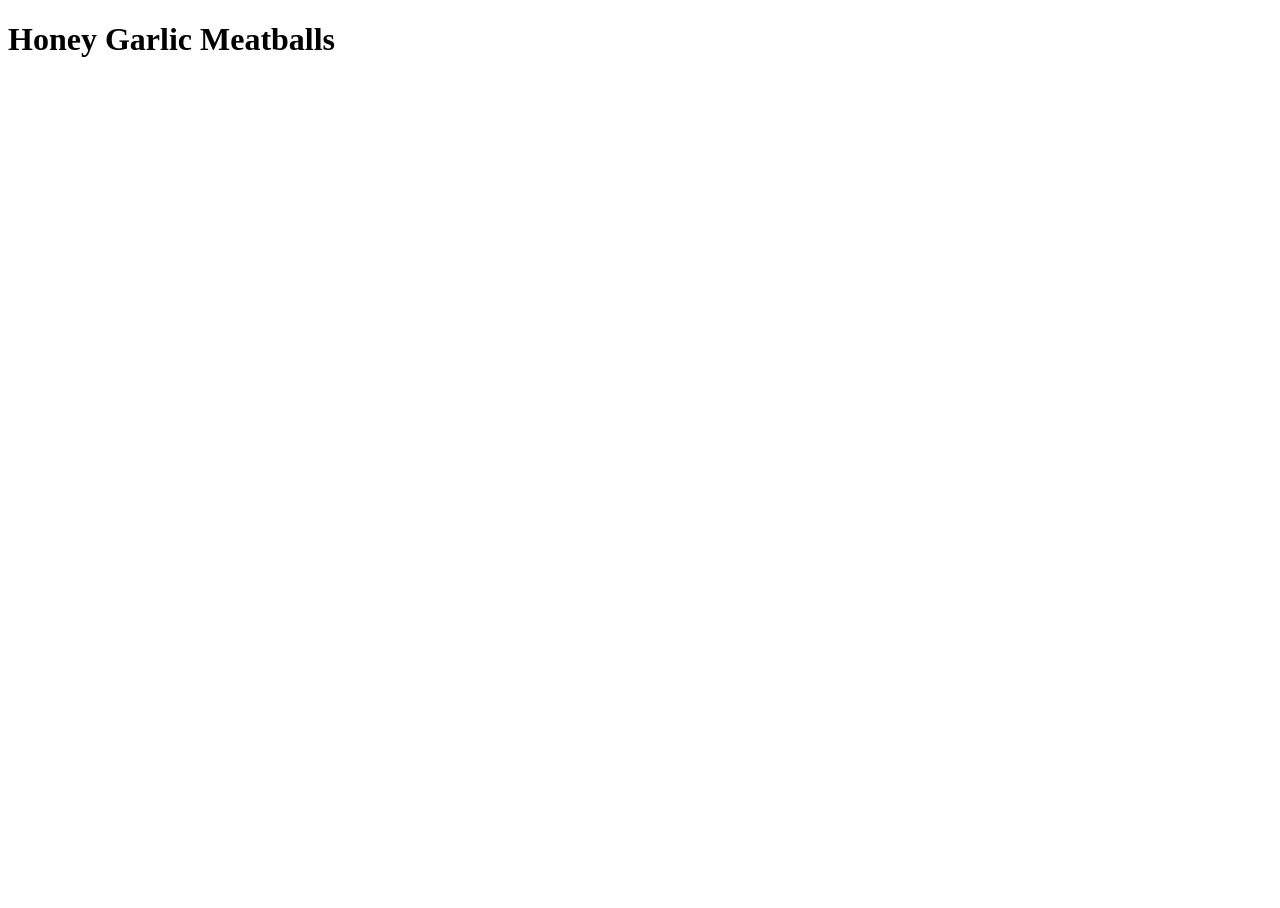
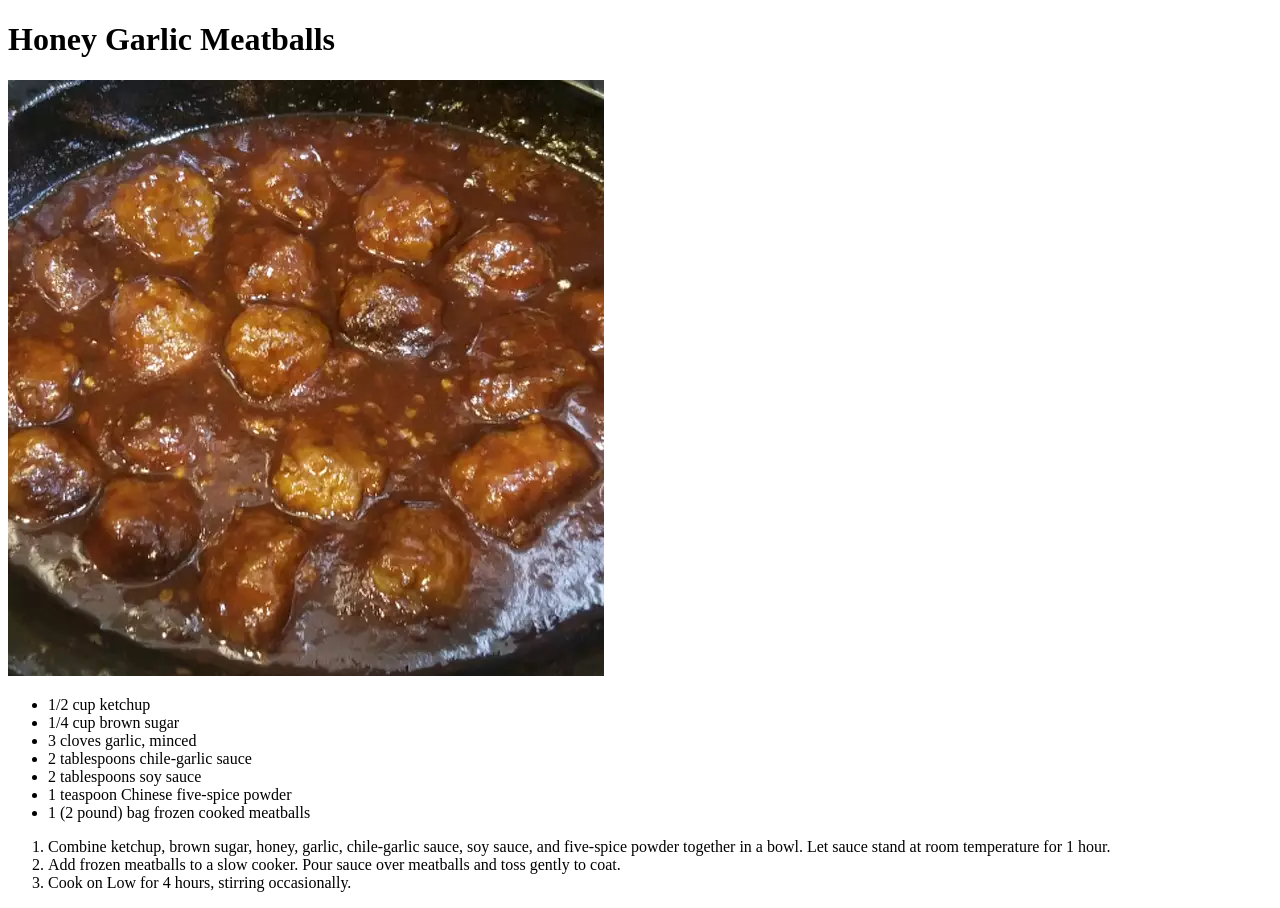
Before and after one commit to Jaeger705/odin-recipes, a plain HTML site: page recipes/honey-garlic-meatballs.html in a window 1280 px wide. Before the commit the page ends 800 px from the top, so only its background shows below. Drawn offline with Linux system fonts and the light colour scheme.

Commit message:
Add honey-garlic-meatballs.jpg

```diff
--- a/recipes/honey-garlic-meatballs.html
+++ b/recipes/honey-garlic-meatballs.html
@@ -1,6 +1,28 @@
 <!DOCTYPE html>
 <html lang="en">
+    <head>
+        <meta charset="UTF-8">
+        <title>Recipe</title>
+    </head>
     <body>
         <h1>Honey Garlic Meatballs</h1>
+
+        <img src="honey-garlic-meatballs.jpg">
+
+        <ul>
+            <li>1/2 cup ketchup</li>
+            <li>1/4 cup brown sugar</li>
+            <li>3 cloves garlic, minced</li>
+            <li>2 tablespoons chile-garlic sauce</li>
+            <li>2 tablespoons soy sauce</li>
+            <li>1 teaspoon Chinese five-spice powder</li>
+            <li>1 (2 pound) bag frozen cooked meatballs</li>
+        </ul>
+
+        <ol>
+            <li>Combine ketchup, brown sugar, honey, garlic, chile-garlic sauce, soy sauce, and five-spice powder together in a bowl. Let sauce stand at room temperature for 1 hour.</li>
+            <li>Add frozen meatballs to a slow cooker. Pour sauce over meatballs and toss gently to coat.</li>
+            <li>Cook on Low for 4 hours, stirring occasionally.</li>
+        </ol>
     </body>
 </html>
```
Also changed, not shown: recipes/honey-garlic-meatballs.jpg (added).
